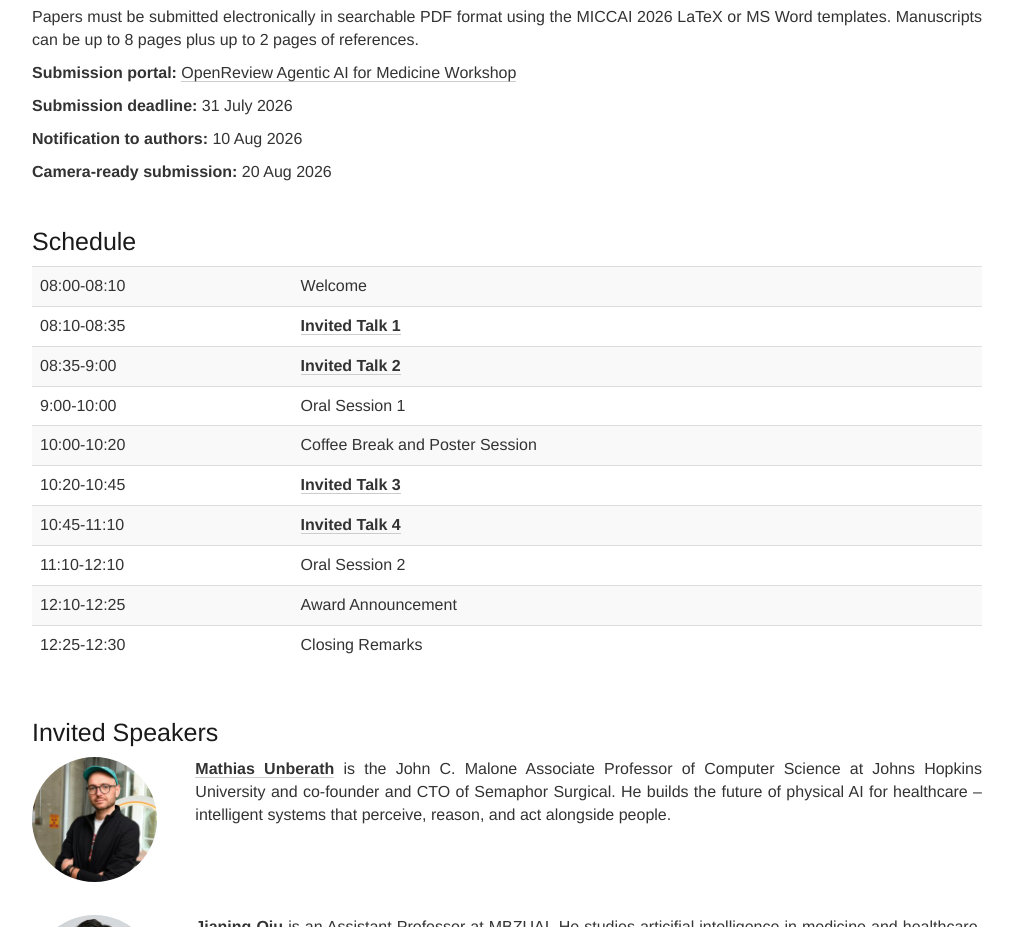
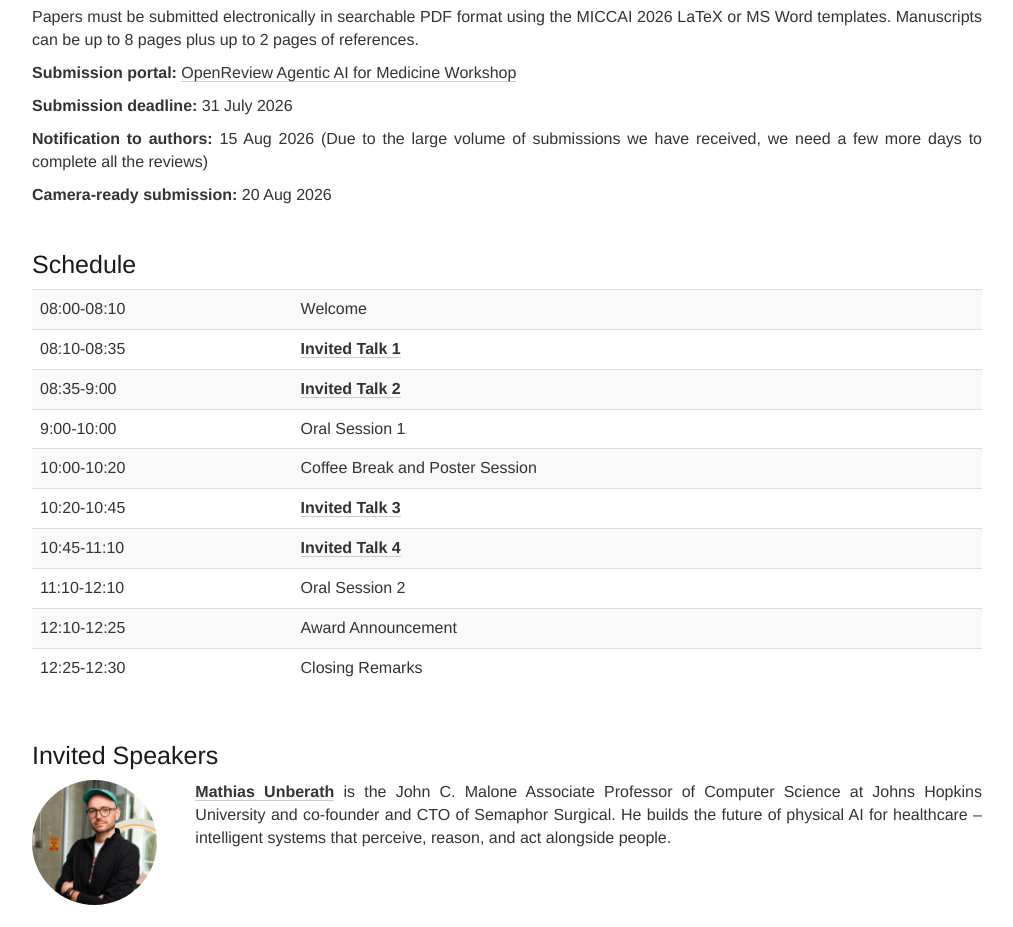
Before and after one commit to agentic-ai-for-medicine/agentic-ai-for-medicine, a plain HTML site: page index.html in a window 1280 px wide. Shown: the part 1800-2727 px from the top of the page, without its empty margins (133-1146 px from the left). Drawn offline with nearby package versions, Linux system fonts and the light colour scheme; some packages are replaced by stand-ins of ours; a script that the page names is missing.

Commit message:
Update index.html

```diff
--- a/index.html
+++ b/index.html
@@ -187,7 +187,7 @@
         <p>
       <b>Submission deadline:</b> 31 July 2026    </p>
         <p>
-      <b>Notification to authors:</b> 10 Aug 2026    </p>
+      <b>Notification to authors:</b> 15 Aug 2026 (Due to the large volume of submissions we have received, we need a few more days to complete all the reviews)    </p>
         <p>
       <b>Camera-ready submission:</b> 20 Aug 2026    </p>
 
```
